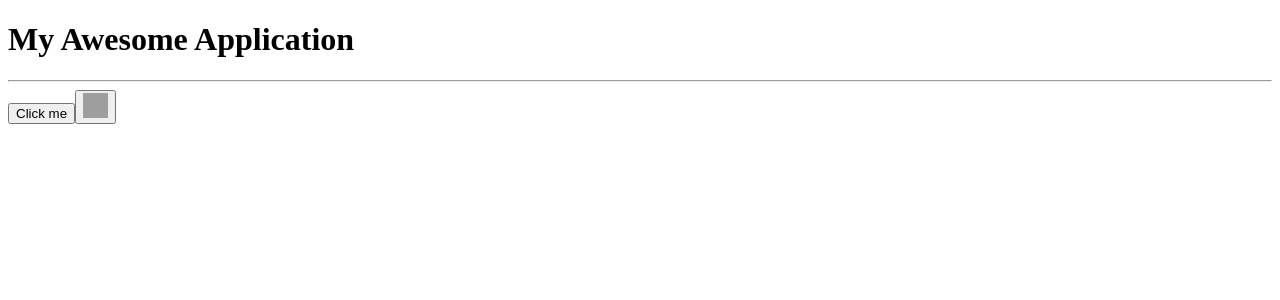
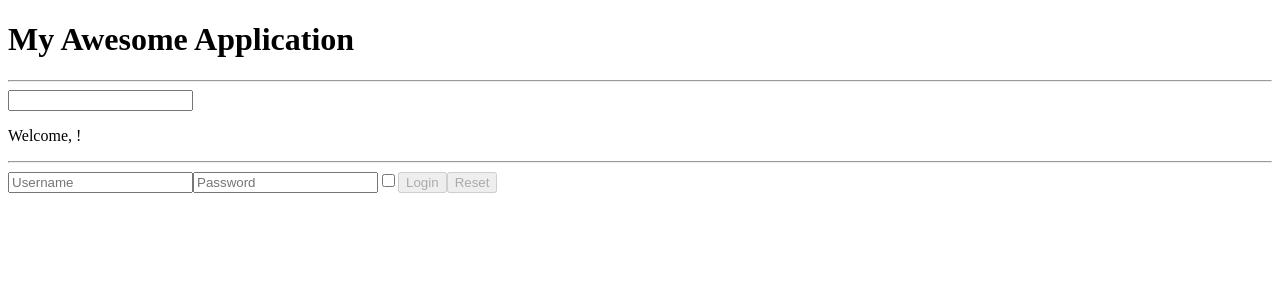
Before and after one commit to Giusp94/React, a React (Vite) app: page / in a window 1280 px wide. Shown: the top 300 px of the page. Built offline with nearby package versions, Linux system fonts and the light colour scheme; grey boxes are pictures that could not be loaded.

Commit message:
Added ex Controlled Components

```diff
--- a/src/App.jsx
+++ b/src/App.jsx
@@ -1,11 +1,17 @@
-import { MouseClicker } from "./MouseClicker";
+import { InteractiveWelcome } from "./InteractiveWelcome";
+import { Login } from "./Login";
 
 export function App() {
+  function handleLogin(state) {
+    console.log(`Lo stato del login è ${state}`);
+  }
   return (
     <div>
       <h1>My Awesome Application</h1>
       <hr />
-      <MouseClicker />
+      <InteractiveWelcome />
+      <hr />
+      <Login onLogin={handleLogin} />
     </div>
   );
 }
--- /dev/null
+++ b/src/InteractiveWelcome.jsx
@@ -0,0 +1,72 @@
+import { useState } from "react";
+import { Welcome } from "./Welcome";
+
+export function InteractiveWelcome() {
+  const [welcomeName, setWelcomeName] = useState("");
+
+  function handleWelcomName(event) {
+    setWelcomeName(event.target.value);
+  }
+  return (
+    <div>
+      <input
+        name="welcomeName"
+        value={welcomeName}
+        type="text"
+        onChange={handleWelcomName}
+      />
+      <Welcome name={welcomeName} />
+    </div>
+  );
+}
+/*
+Crea un componente InteractiveWelcome che esegue il rendering di un tag di input e
+un componente Welcome che riceve una name prop e esegue il rendering del Welcome, {name}! messaggio all'interno del tag ap.
+
+Passa il contenuto corrente del tag input alla prop name del componente Welcome. Il tag input dovrebbe essere un componente controllato.
+
+Crea un componente Login contenente tre input:
+un input username,
+un input password e
+una casella di controllo remember.
+Tutti e tre gli input devono essere componenti controllati.
+
+Aggiungi un pulsante "login" al componente Login.
+Questo pulsante deve essere disabilitato finché gli input username e password sono vuoti.
+Quando cliccato, il gestore eventi associato al pulsante deve chiamare un onLogin functionpassato come prop al componente Login,
+passandogli lo stato, che stamperà il valore dello stato.
+
+Aggiungere un pulsante "reset" al componente Login che cancella il contenuto di tutti e tre gli input quando viene cliccato.
+
+Utilizzare l'elemento form per gestire l'invio del form e collegare il gestore eventi handleLogin all'evento onSubmit dell'elemento form.
+
+Come si impedisce il comportamento predefinito dell'elemento form?
+*/
+/*INGLESE
+Create an InteractiveWelcome component that
+renders an input tag and a Welcome component that receives a name prop and
+renders the Welcome, {name}! message within a p tag.
+
+Pass the current content of the input tag to the name prop of the Welcome component.
+The input tag should be a controlled component.
+
+Create a Login component containing three inputs:
+a username input,
+a password input and
+a remember checkbox.
+All three inputs should be controlled components.
+
+Add a "login" button to the Login component.
+
+This button should be disabled as long as the username and password inputs are empty.
+When clicked, the event handler attached to the button should call an
+onLogin function passed as a prop to the Login component,
+passing it the state, that will print the state value.
+
+Add a "reset" button to the Login component that clears the content of all three inputs
+when clicked.
+Use the form element to handle the form's submission,
+and attach the handleLogin event handler to the onSubmit event of the form element.
+
+How do you prevent the default behavior of the form element?
+*/
--- /dev/null
+++ b/src/Login.jsx
@@ -0,0 +1,71 @@
+import { useState } from "react";
+
+function inputBase() {
+  return {
+    username: "",
+    password: "",
+    checkbox: false,
+  };
+}
+
+export function Login({ onLogin }) {
+  const [data, setData] = useState(inputBase());
+
+  function handleInput(event) {
+    const name = event.target.name;
+    const value = event.target.value;
+    const type = event.target.type;
+    const checked = event.target.checked;
+
+    setData((d) => {
+      return {
+        ...d,
+        [name]: type === "checkbox" ? checked : value,
+      };
+    });
+  }
+
+  function handleLogin(event) {
+    event.preventDefault();
+    onLogin(data);
+  }
+
+  return (
+    <form onSubmit={handleLogin}>
+      <input
+        name="username"
+        value={data.username}
+        type="text"
+        onChange={handleInput}
+        placeholder="Username"
+      />
+      <input
+        name="password"
+        value={data.password}
+        type="password"
+        onChange={handleInput}
+        placeholder="Password"
+      />
+      <input
+        name="checkbox"
+        checked={data.checkbox}
+        type="checkbox"
+        onClick={handleInput}
+      />
+      <button
+        name="login"
+        type="submit"
+        disabled={!data.username || !data.password}
+      >
+        Login
+      </button>
+      <button
+        name="reset"
+        disabled={!data.username || !data.password}
+        onClick={inputBase()}
+      >
+        Reset
+      </button>
+    </form>
+  );
+}
--- a/src/Welcome.jsx
+++ b/src/Welcome.jsx
@@ -1,13 +1,7 @@
-import { Age } from "./Age";
-
-export function Welcome({ name = "Paolo", age = 18 }) {
+export function Welcome({ name = "Paolo" }) {
   return (
     <div>
-      <p>
-        Welcome,
-        <strong> {name}</strong>!
-      </p>
-      <Age age={age} />
+      <p>Welcome, {name}!</p>
     </div>
   );
 }
```
